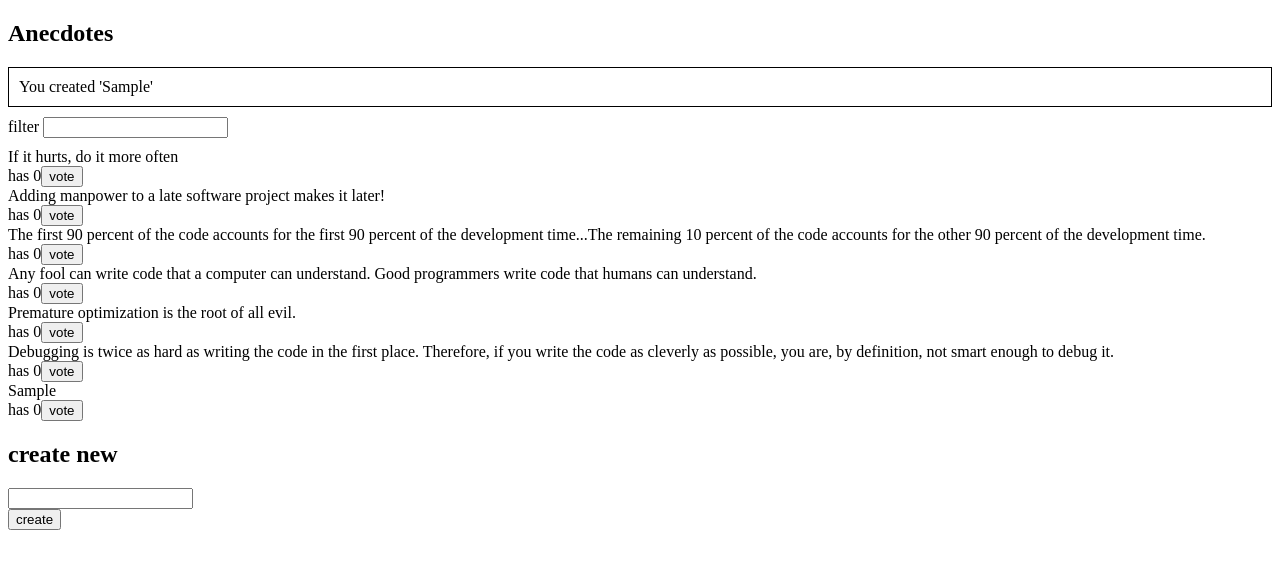
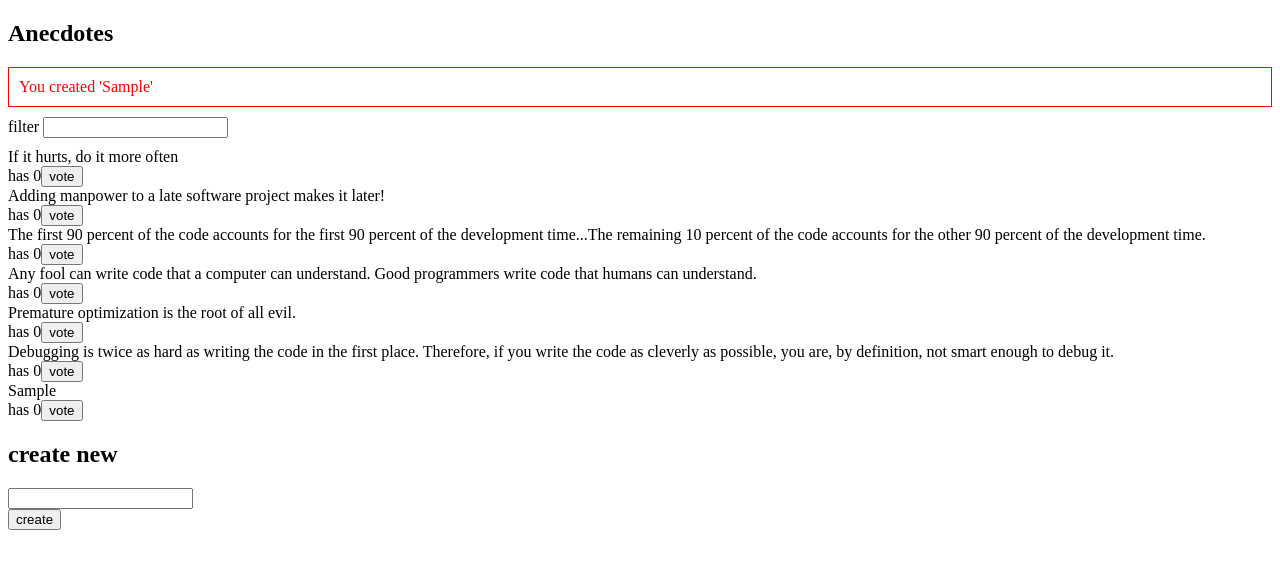
Before and after one commit to Gersoncs107/redux-anecdotes, a React (Vite) app: page / in a window 1280 px wide. Both pictures are taken after typing "Sample" into the empty fields and a click on the button "create". Shown: the top 568 px of the page. Built offline with nearby package versions, Linux system fonts and the light colour scheme.

Commit message:
redux-anecdotes

```diff
--- a/src/components/Notification.jsx
+++ b/src/components/Notification.jsx
@@ -7,7 +7,8 @@ const Notification = () => {
     border: 'solid',
     padding: 10,
     borderWidth: 1,
-    marginBottom: 10
+    marginBottom: 10,
+    color: 'red'
   }
 
   if (!notification) return null
```
